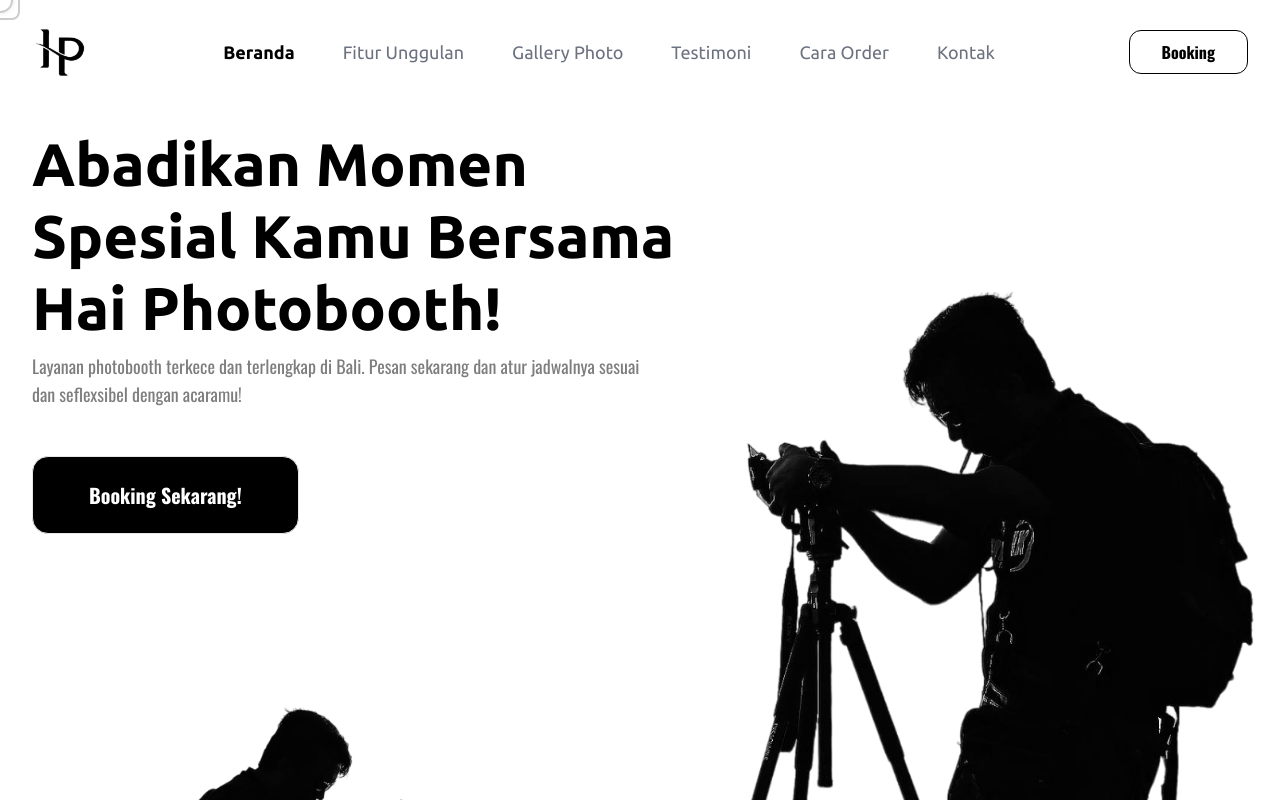
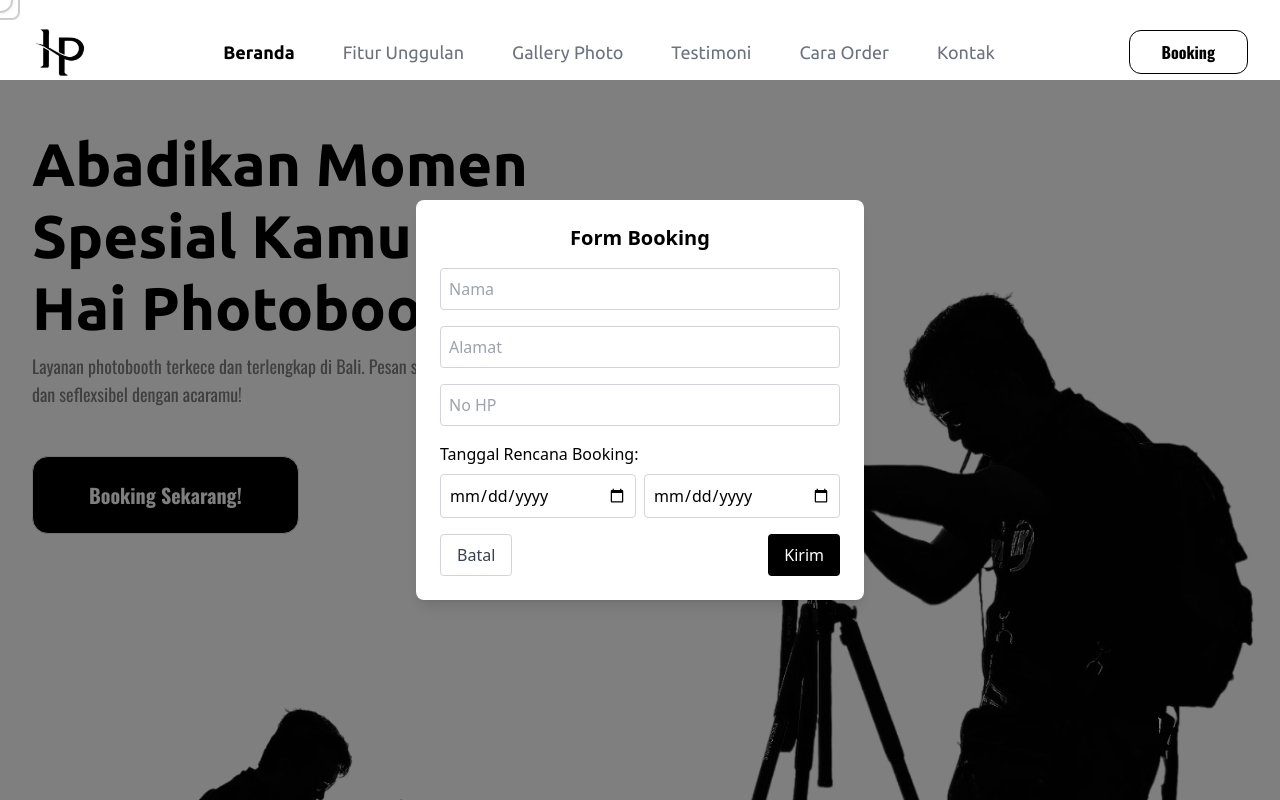
Before and after one commit to putuadityadev/hai-photobooth, a React (Vite) app: page / in a window 1280 px wide. Both pictures are taken after a click on the button "Booking Sekarang!". Shown: the top 800 px of the page. Built offline with nearby package versions, Linux system fonts and the light colour scheme.

Commit message:
add boking features

```diff
--- /dev/null
+++ b/src/components/BookingForm.jsx
@@ -0,0 +1,100 @@
+import { useState } from 'react';
+
+const BookingForm = ({ onClose }) => {
+  const [formData, setFormData] = useState({
+    name: '',
+    address: '',
+    phone: '',
+    startDate: '',
+    endDate: ''
+  });
+
+  const handleChange = (e) => {
+    const { name, value } = e.target;
+    setFormData({ ...formData, [name]: value });
+  };
+
+  const handleSubmit = (e) => {
+    e.preventDefault();
+    const { name, address, phone, startDate, endDate } = formData;
+    const message = `*Booking Hai Photobooth*\n\n` +
+                    `Detail Pemesanan:\n` +
+                    `- Nama: ${name}\n` +
+                    `- Alamat: ${address}\n` +
+                    `- No HP: ${phone}\n` +
+                    `- Tanggal Mulai: ${startDate}\n` +
+                    `- Tanggal Selesai: ${endDate}\n\n` +
+                    `Kami siap membantu Anda membuat momen spesial lebih berkesan.`;
+    const waNumber = '6281775121848';
+    const waLink = `https://wa.me/${waNumber}?text=${encodeURIComponent(message)}`;
+
+    window.open(waLink, '_blank');
+    onClose(); // Menutup form setelah pengiriman
+  };
+
+  return (
+    <div className="fixed inset-0 flex items-center justify-center bg-black bg-opacity-50">
+      <div className="bg-white p-6 rounded-lg shadow-lg relative w-full max-w-md">
+        <h2 className="text-xl font-bold mb-4 text-center">Form Booking</h2>
+        <form onSubmit={handleSubmit}>
+          <input
+            type="text"
+            name="name"
+            placeholder="Nama"
+            value={formData.name}
+            onChange={handleChange}
+            required
+            className="border border-gray-300 p-2 mb-4 w-full rounded"
+          />
+          <input
+            type="text"
+            name="address"
+            placeholder="Alamat"
+            value={formData.address}
+            onChange={handleChange}
+            required
+            className="border border-gray-300 p-2 mb-4 w-full rounded"
+          />
+          <input
+            type="tel"
+            name="phone"
+            placeholder="No HP"
+            value={formData.phone}
+            onChange={handleChange}
+            required
+            className="border border-gray-300 p-2 mb-4 w-full rounded"
+          />
+          <label className="block mb-2">Tanggal Rencana Booking:</label>
+          <div className="flex space-x-2 mb-4">
+            <input
+              type="date"
+              name="startDate"
+              value={formData.startDate}
+              onChange={handleChange}
+              required
+              className="border border-gray-300 p-2 w-full rounded"
+            />
+            <input
+              type="date"
+              name="endDate"
+              value={formData.endDate}
+              onChange={handleChange}
+              required
+              className="border border-gray-300 p-2 w-full rounded"
+            />
+          </div>
+          <div className="flex justify-between mt-4">
+            <button type="button" onClick={onClose} className="bg-white border border-gray-300 text-gray-700 px-4 py-2 rounded hover:bg-gray-100">
+              Batal
+            </button>
+            <button type="submit" className="bg-black text-white px-4 py-2 rounded hover:bg-gray-800">
+              Kirim
+            </button>
+          </div>
+        </form>
+      </div>
+    </div>
+  );
+};
+
+export default BookingForm;
--- a/src/components/CallToAction.jsx
+++ b/src/components/CallToAction.jsx
@@ -1,7 +1,11 @@
 import { motion } from "motion/react"
 import { easeOut } from "motion"
+import { useState } from "react"
+import BookingForm from "./BookingForm"
 
 const CallToAction = () => {
+  const [isFormOpen, setIsFormOpen] = useState(false)
+
   return (
     <section className="h-fit w-full px-8 my-20 max-w-[1400px] mx-auto" id="booking">
       <div className="relative bg-black h-[60vh] md:max-h-80 p-8 md:p-12 rounded-xl overflow-hidden">
@@ -23,6 +27,7 @@
               duration: 0.5,
               scale: { type: 'spring', visualDuration: 1, easeOut }
             }}
+            onClick={() => setIsFormOpen(true)}
           >
             Booking
           </motion.button>
@@ -34,6 +39,8 @@
           src="images/imagecta.png" alt="bg-cta" />
         </div>
       </div>
+
+      {isFormOpen && <BookingForm onClose={() => setIsFormOpen(false)} />}
     </section>
   )
 }
--- a/src/components/Features.jsx
+++ b/src/components/Features.jsx
@@ -1,12 +1,15 @@
-import Card from "../ui/Card"
+import Card from "../ui/Card";
 import { motion } from "motion/react";
 import { easeOut } from "motion";
 import { cardItems } from "../../data/maindata";
+import { useState } from "react";
+import BookingForm from "./BookingForm"; // Import BookingForm
 
 const Features = () => {
+  const [isFormOpen, setIsFormOpen] = useState(false); // State untuk form booking
 
   const containerCardVariants = {
-    hidden : {
+    hidden: {
       opacity: 0
     },
     visible: {
@@ -16,12 +19,12 @@
         staggerChildren: 0.3
       }
     }
-  }
+  };
 
   return (
-    <section className="h-fit bg-black text-white flex flex-col items-center py-20 md:py-28 md:mt-28" id="Fitur Unggulan">
+    <section className="h-fit bg-black  flex flex-col items-center py-20 md:py-28 md:mt-28" id="Fitur Unggulan">
       <motion.h1
-        initial = {{
+        initial={{
           y: 100,
           scale: 0.8,
           opacity: 0,
@@ -37,7 +40,6 @@
             ease: easeOut
           }
         }}
-
         className="font-ubuntu font-bold text-4xl md:text-5xl text-center text-balance mb-10 md:mb-16"
       >
         Fitur Unggulan Hai Photobooth
@@ -45,8 +47,8 @@
 
       <motion.div
         variants={containerCardVariants}
-        initial = 'hidden'
-        whileInView= 'visible'
+        initial='hidden'
+        whileInView='visible'
         className="flex flex-col w-full justify-center items-center gap-8 md:gap-12 md:flex-row"
       >
         {cardItems.map((card) => (
@@ -60,20 +62,22 @@
       </motion.div>
 
       <motion.button
-          className="px-8 py-4 md:px-24 border-white border rounded-xl font-oswald font-bold text-base md:text-lg mt-10 md:mt-12 bg-black"
-          whileHover={{scale: 1.2}}
-          whileTap={{scale: 0.8}}
-          initial={{opacity:0, scale: 0}}
-          whileInView={{opacity:1, scale:1}}
+        onClick={() => setIsFormOpen(true)}
+        className="px-8 py-4 md:px-24 border-white text-white border rounded-xl font-oswald font-bold text-base md:text-lg mt-10 md:mt-12 bg-black"
+        whileHover={{ scale: 1.2 }}
+        whileTap={{ scale: 0.8 }}
+        initial={{ opacity: 0, scale: 0 }}
+        whileInView={{ opacity: 1, scale: 1 }}
         transition={{
           duration: 0.5,
-            scale: {type: 'spring', visualDuration: 1, easeOut}
+          scale: { type: 'spring', visualDuration: 1, easeOut }
         }}
       >
         Booking Sekarang Juga!
       </motion.button>
+      {isFormOpen && <BookingForm onClose={() => setIsFormOpen(false)} />}
     </section>
-  )
-}
+  );
+};
 
-export default Features
+export default Features;
--- a/src/components/Hero.jsx
+++ b/src/components/Hero.jsx
@@ -1,20 +1,20 @@
 import { easeInOut } from "motion";
 import { motion, useInView } from "motion/react";
-import { useRef } from "react"
-
+import { useRef, useState } from "react";
+import BookingForm from "./BookingForm"; // Import BookingForm
 
 const Hero = () => {
-  const text1 = "Abadikan Momen Spesial Kamu Bersama Hai Photobooth!"
+  const [isFormOpen, setIsFormOpen] = useState(false); // State untuk form booking
+  const text1 = "Abadikan Momen Spesial Kamu Bersama Hai Photobooth!";
   const ref = useRef(null);
-
-  const isInView = useInView(ref, { once : true});
+  const isInView = useInView(ref, { once: true });
 
   return (
     <section className="pt-32 w-full h-screen px-8 2xl:pt-44 relative pb-90 md:pb-[1150px] 2xl:pb-[1080px] max-w-[1400px] mx-auto" id="Beranda">
       <div className="container flex flex-col z-10 md:flex-row md:w-full">
         <div className="flex flex-col gap-12 md:w-1/2">
           <div className="flex flex-col gap-2">
-            <h1 ref={ref} className="font-ubuntu font-extrabold text-[32px] leading-[120%] whitespace-nowrap sm:text-6xl  sm:text-nowrap md:text-6xl md:leading-[120%] text-balance">
+            <h1 ref={ref} className="font-ubuntu font-extrabold text-[32px] leading-[120%] whitespace-nowrap sm:text-6xl sm:text-nowrap md:text-6xl md:leading-[120%] text-balance">
               {text1.split('').map((letter, i) => (
                 i === 14 || i === 35 ? <br key={`br-${i}`} /> :
                 <motion.span
@@ -40,25 +40,28 @@
             </motion.p>
           </div>
           <div>
-            <motion.button className="bg-black text-white font-oswald font-bold text-base px-6 py-3 sm:px-14 sm:py-6 sm:rounded-2xl sm:text-xl rounded-xl border"
+            <motion.button
+              onClick={() => setIsFormOpen(true)} // Buka form booking
+              className="bg-black text-white font-oswald font-bold text-base px-6 py-3 sm:px-14 sm:py-6 sm:rounded-2xl sm:text-xl rounded-xl border"
               whileHover={{scale: 1.1}}
               whileTap={{scale: 0.9}}
-              initial = {{opacity: 0, x: -500}}
-              animate = {{opacity: 1, x: 0}}
+              initial={{opacity: 0, x: -500}}
+              animate={{opacity: 1, x: 0}}
               transition={{
                 duration: 0.4,
               }}
-
-            >Booking Sekarang!</motion.button>
+            >
+              Booking Sekarang!
+            </motion.button>
           </div>
         </div>
 
         <motion.div
           className="-mt-52 md:-mt-70"
-          initial = {{ opacity: 0}}
-          animate = {{ opacity: 1}}
+          initial={{ opacity: 0 }}
+          animate={{ opacity: 1 }}
           transition={{
-            duration : 1,
+            duration: 1,
             ease: easeInOut
           }}
         >
@@ -69,8 +72,9 @@
           />
         </motion.div>
       </div>
+      {isFormOpen && <BookingForm onClose={() => setIsFormOpen(false)} />}
     </section>
-  )
-}
+  );
+};
 
-export default Hero
+export default Hero;
--- a/src/components/Navbar.jsx
+++ b/src/components/Navbar.jsx
@@ -1,10 +1,12 @@
 import { useState, useEffect } from "react";
 import { motion } from "framer-motion";
 import { easeOut } from "motion";
+import BookingForm from "./BookingForm";
 
 const Navbar = () => {
   const [activeSection, setActiveSection] = useState("Beranda");
   const [menuButton, setMenuButton] = useState(false);
+  const [isFormOpen, setIsFormOpen] = useState(false);
 
   const menuItems = [
     "Beranda",
@@ -147,6 +149,7 @@
           </motion.ul>
         </div>
         <motion.button
+          onClick={() => setIsFormOpen(true)}
           className="px-8 py-[9px] border-black border rounded-xl font-oswald font-bold text-base"
           whileHover={{ scale: 1.2 }}
           whileTap={{ scale: 0.8 }}
@@ -170,6 +173,7 @@
           ))}
         </ul>
       </div>
+      {isFormOpen && <BookingForm onClose={() => setIsFormOpen(false)} />}
     </nav>
   );
 }
--- a/src/components/Order.jsx
+++ b/src/components/Order.jsx
@@ -8,7 +8,7 @@
 
         <div className="flex flex-col md:w-1/2 w-full items-center md:items-start">
           <h1 className="font-ubuntu font-bold text-3xl md:text-5xl">Cara Order</h1>
-          <img src="/src/images/arrow-order.png" alt="arrow-order" className="hidden md:block" />
+          <img src="images/arrow-order.png" alt="arrow-order" className="hidden md:block" />
         </div>
 
         <div className="flex flex-col w-full items-center md:w-1/2 md:gap-4 md:items-start md:ml-20">
--- a/src/components/Testimonial.jsx
+++ b/src/components/Testimonial.jsx
@@ -21,7 +21,7 @@
           duration: 0.5,
           ease: easeOut
         }}
-        className="font-ubuntu font-bold text-3xl md:text-5xl">Testimoni Pelanggan</motion.h1>
+        className="font-ubuntu font-bold text-3xl md:text-5xl md:mt-28">Testimoni Pelanggan</motion.h1>
         <motion.p
         initial = {{
           opacity: 0,
```
Lines whose indentation alone changed are shown as unchanged.
